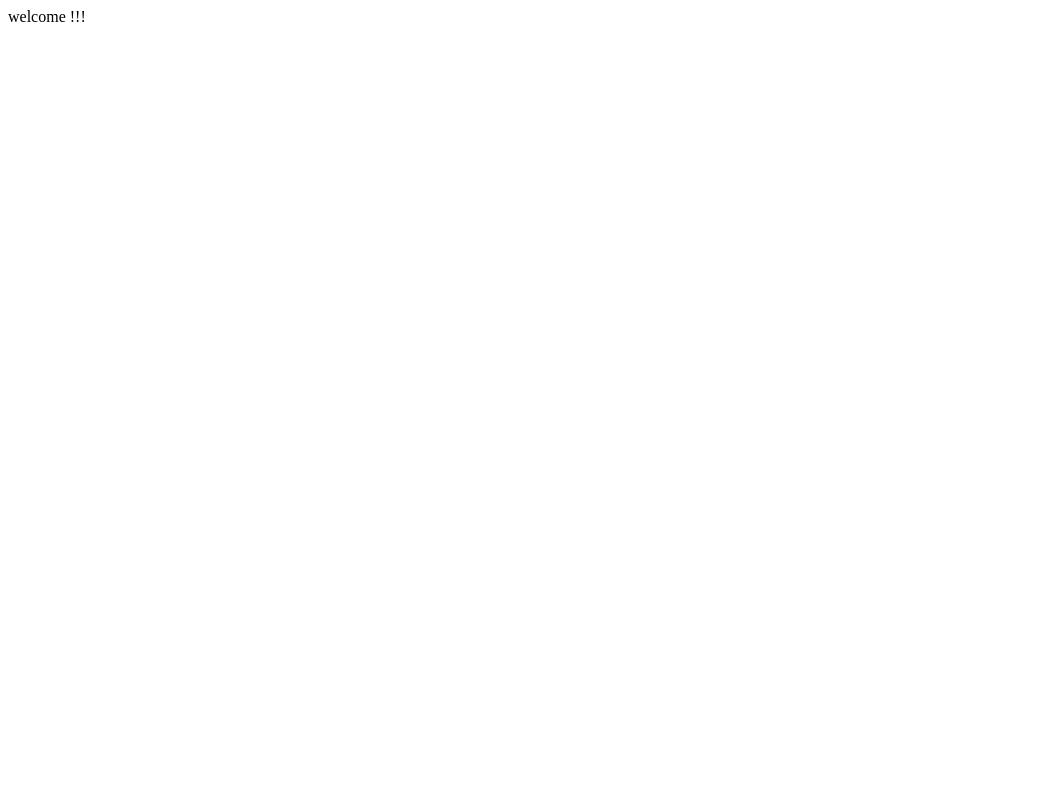
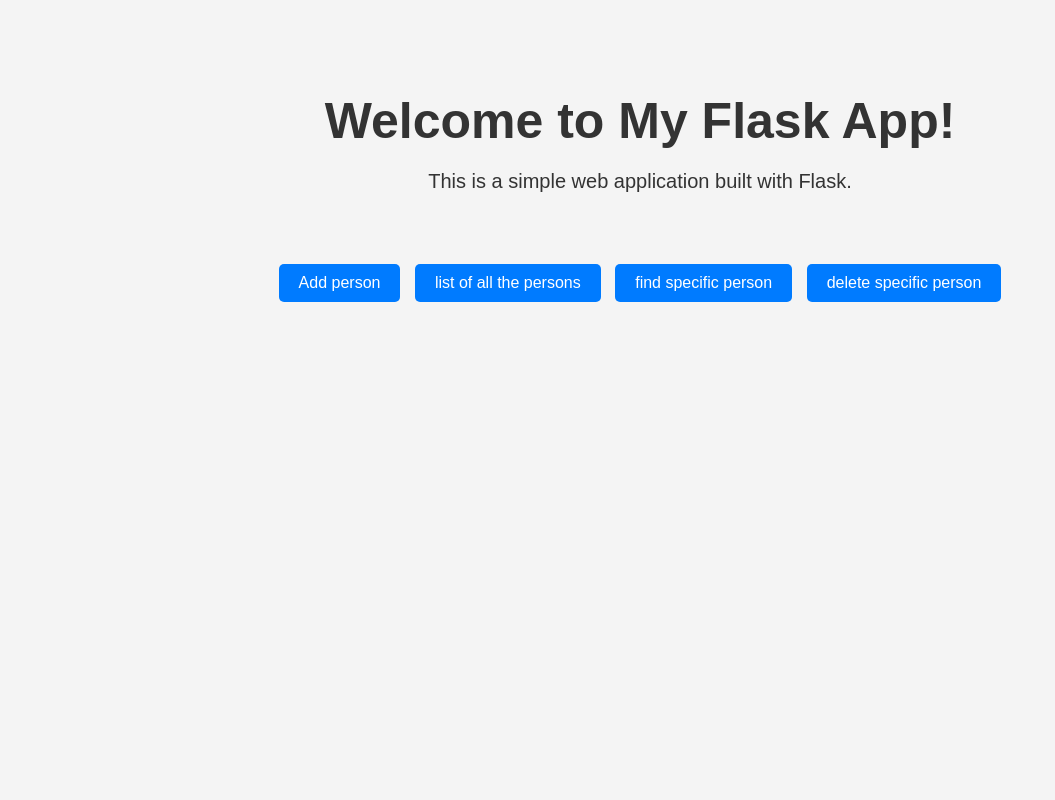
Before and after one commit to orgabai1212/shoval-task, a Flask app: page / in a window 1280 px wide. Before the commit the part shown is almost empty. Shown: the whole page, without its empty margins (0-1055 px from the left). Run offline with Flask 2, Linux system fonts and the light colour scheme.

Commit message:
adding templates

```diff
--- a/app.py
+++ b/app.py
@@ -4,9 +4,7 @@ import mysql.connector
 
 app = Flask(__name__)
 
-@app.route('/')
-def welcome():
-    return 'welcome !!! '
+
 
 def connect():
     return mysql.connector.connect(
@@ -35,6 +33,22 @@ def sql_insert(id,first_name,last_name):
     cursor.close()
     conection.close()
 
+
+def sql_delete(id):
+  conection=connect()
+  cursor = conection.cursor()
+  qury=f"delete from person where id = {id};"
+  cursor.execute(qury)
+  conection.commit()
+  cursor.close()
+  conection.close()
+
+
+@app.route('/')
+def welcome():
+    return render_template('welcome.html')
+
+
 @app.route('/add',methods=['POST','GET'])
 def add():
     if request.method == 'POST':
@@ -53,6 +67,26 @@ def all():
 
 # sql_insert(322271525,idan,shvar)
 
+@app.route('/delete',methods=['GET','POST'])
+def delete():
+  if request.method == 'POST':
+    person_to_rm=request.form.get('id')
+    sql_delete(person_to_rm)
+    return "person removd"
+  return render_template("delete.html")
+
+@app.route('/find', methods=['GET', 'POST'])
+def find():
+    if request.method == 'POST':
+        check_id = request.form.get('id')
+        if check_id:
+            command = f"SELECT id, first_name, last_name FROM person WHERE id={check_id};"
+            person = sql_command(command)
+            return jsonify(person)
+
+    return render_template('find.html')
+
+
 
 if __name__ == '__main__':
     app.run(debug=True, host='0.0.0.0', port=5000)
--- a/dump.sql
+++ b/dump.sql
@@ -36,7 +36,7 @@ CREATE TABLE `person` (
 
 LOCK TABLES `person` WRITE;
 /*!40000 ALTER TABLE `person` DISABLE KEYS */;
-INSERT INTO `person` VALUES (322271529,'or','gabay');
+INSERT INTO `person` VALUES (123456789,'israel','israeli');
 /*!40000 ALTER TABLE `person` ENABLE KEYS */;
 UNLOCK TABLES;
 /*!40103 SET TIME_ZONE=@OLD_TIME_ZONE */;
--- a/templates/delete.html
+++ b/templates/delete.html
@@ -63,7 +63,7 @@
 
     <div class="container">
       <div class="card">
-        <div class="card-header">delete Criminal</div>
+        <div class="card-header">delete person</div>
         <div class="card-body">
           <form action="/delete" method="POST">
             <div class="form-group">
--- /dev/null
+++ b/templates/welcome.html
@@ -0,0 +1,47 @@
+<!DOCTYPE html>
+<html lang="en">
+<head>
+    <meta charset="UTF-8">
+    <meta name="viewport" content="width=device-width, initial-scale=1.0">
+    <title>Welcome</title>
+    <style>
+        body {
+            font-family: Arial, sans-serif;
+            background-color: #f4f4f4;
+            color: #333;
+            text-align: center;
+            padding: 50px;
+        }
+        h1 {
+            font-size: 50px;
+            margin-bottom: 20px;
+        }
+        p {
+            font-size: 20px;
+            margin-bottom: 30px;
+        }
+        a {
+            text-decoration: none;
+            color: white;
+            background-color: #007BFF;
+            padding: 10px 20px;
+            border-radius: 5px;
+            margin: 5px;
+            display: inline-block;
+        }
+        a:hover {
+            background-color: #0056b3;
+        }
+    </style>
+</head>
+<body>
+    <h1>Welcome to My Flask App!</h1>
+    <p>This is a simple web application built with Flask.</p>
+    <br><br>
+    <a href="/add">Add person</a>
+    <a href="/all">list of all the persons </a>
+    <a href="/find">find specific person</a>
+    <a href="/delete">delete specific person</a>
+
+</body>
+</html>
```
Also changed, not shown: 1 other file.
